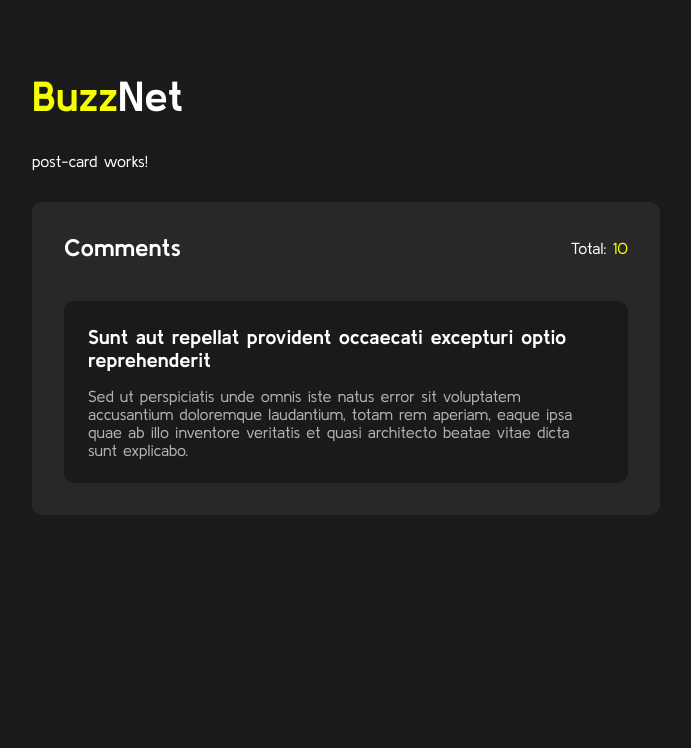
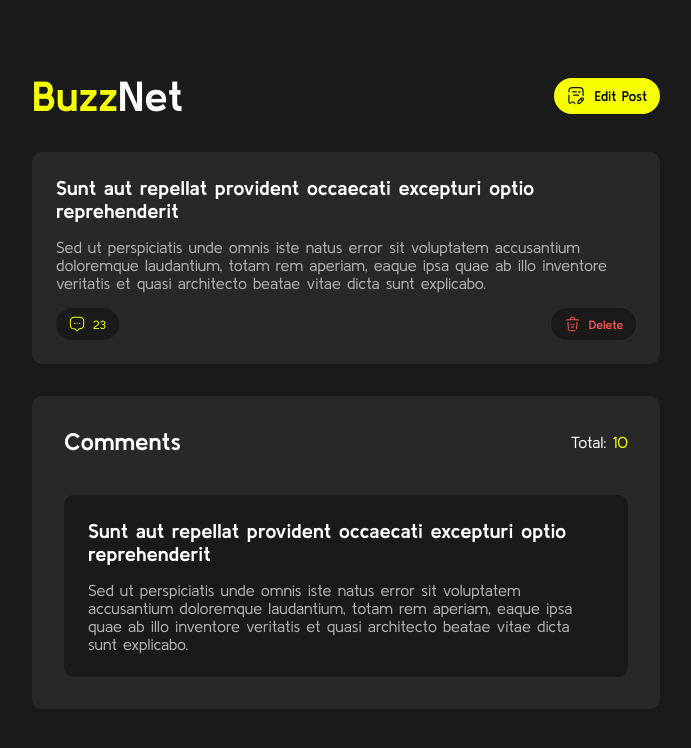
Before and after one commit to kewablay/Buzznet, an Angular app: page /post-detail/1 in a window 1280 px wide. Shown: the top 748 px of the page, without its empty margins (294-985 px from the left). Built offline with nearby package versions, Linux system fonts and the light colour scheme.

Commit message:
added post detail content

```diff
--- a/src/app/pages/post-detail/post-detail.component.html
+++ b/src/app/pages/post-detail/post-detail.component.html
@@ -1,5 +1,177 @@
 <div class="content-wrapper">
-  <app-header />
-  <app-post-card />
+  <!-- header  -->
+  <app-header>
+    <button button class="btn">
+
+        <svg
+          xmlns="http://www.w3.org/2000/svg"
+          width="20"
+          height="20"
+          viewBox="0 0 24 24"
+          fill="none"
+        >
+          <path
+            d="M3.5 11V18.3C3.5 20.96 4.96001 21.59 6.73001 19.69L6.73999 19.68C7.55999 18.81 8.80999 18.88 9.51999 19.83L10.53 21.18"
+            stroke="#171717"
+            stroke-width="1.5"
+            stroke-linecap="round"
+            stroke-linejoin="round"
+          />
+          <path
+            d="M20.5 11.3V7.04001C20.5 3.01001 19.56 2 15.78 2H8.22C4.44 2 3.5 3.01001 3.5 7.04001"
+            stroke="#171717"
+            stroke-width="1.5"
+            stroke-linecap="round"
+            stroke-linejoin="round"
+          />
+          <path
+            d="M8 7H12.5"
+            stroke="#171717"
+            stroke-width="1.5"
+            stroke-linecap="round"
+            stroke-linejoin="round"
+          />
+          <path
+            d="M15 7H17"
+            stroke="#171717"
+            stroke-width="1.5"
+            stroke-linecap="round"
+            stroke-linejoin="round"
+          />
+          <path
+            d="M9 11H15"
+            stroke="#171717"
+            stroke-width="1.5"
+            stroke-linecap="round"
+            stroke-linejoin="round"
+          />
+          <path
+            d="M18.2091 14.77L14.6691 18.31C14.5291 18.45 14.3991 18.71 14.3691 18.9L14.1791 20.25C14.1091 20.74 14.4491 21.08 14.9391 21.01L16.2891 20.82C16.4791 20.79 16.7491 20.66 16.8791 20.52L20.4191 16.98C21.0291 16.37 21.3191 15.66 20.4191 14.76C19.5291 13.87 18.8191 14.16 18.2091 14.77Z"
+            stroke="#171717"
+            stroke-width="1.5"
+            stroke-miterlimit="10"
+            stroke-linecap="round"
+            stroke-linejoin="round"
+          />
+          <path
+            d="M17.6992 15.28C17.9992 16.36 18.8392 17.2 19.9192 17.5"
+            stroke="#171717"
+            stroke-width="1.5"
+            stroke-miterlimit="10"
+            stroke-linecap="round"
+            stroke-linejoin="round"
+          />
+        </svg>
+
+      Edit Post
+    </button>
+  </app-header>
+
+  <!-- post card  -->
+  <app-card [backgroundColor]="'var(--bg-accent)'">
+    <h4 card-title>
+      Sunt aut repellat provident occaecati excepturi optio reprehenderit
+    </h4>
+    <p card-description class="text-secondary">
+      Sed ut perspiciatis unde omnis iste natus error sit voluptatem accusantium
+      doloremque laudantium, totam rem aperiam, eaque ipsa quae ab illo
+      inventore veritatis et quasi architecto beatae vitae dicta sunt explicabo.
+    </p>
+
+    <div card-footer>
+      <div class="flex-row-btween">
+        <div class="btn-ghost">
+          <svg
+            xmlns="http://www.w3.org/2000/svg"
+            width="16"
+            height="16"
+            viewBox="0 0 18 18"
+            fill="none"
+          >
+            <path
+              d="M9 17.1075C8.4825 17.1075 7.995 16.845 7.65 16.3875L6.525 14.8875C6.5025 14.8575 6.4125 14.82 6.375 14.8125H6C2.8725 14.8125 0.9375 13.965 0.9375 9.75V6C0.9375 2.685 2.685 0.9375 6 0.9375H12C15.315 0.9375 17.0625 2.685 17.0625 6V9.75C17.0625 13.065 15.315 14.8125 12 14.8125H11.625C11.565 14.8125 11.5125 14.8425 11.475 14.8875L10.35 16.3875C10.005 16.845 9.5175 17.1075 9 17.1075ZM6 2.0625C3.315 2.0625 2.0625 3.315 2.0625 6V9.75C2.0625 13.14 3.225 13.6875 6 13.6875H6.375C6.7575 13.6875 7.1925 13.905 7.425 14.2125L8.55 15.7125C8.8125 16.0575 9.1875 16.0575 9.45 15.7125L10.575 14.2125C10.8225 13.8825 11.2125 13.6875 11.625 13.6875H12C14.685 13.6875 15.9375 12.435 15.9375 9.75V6C15.9375 3.315 14.685 2.0625 12 2.0625H6Z"
+              fill="#F5FF00"
+            />
+            <path
+              d="M9 9C8.58 9 8.25 8.6625 8.25 8.25C8.25 7.8375 8.5875 7.5 9 7.5C9.4125 7.5 9.75 7.8375 9.75 8.25C9.75 8.6625 9.42 9 9 9Z"
+              fill="#F5FF00"
+            />
+            <path
+              d="M12 9C11.58 9 11.25 8.6625 11.25 8.25C11.25 7.8375 11.5875 7.5 12 7.5C12.4125 7.5 12.75 7.8375 12.75 8.25C12.75 8.6625 12.42 9 12 9Z"
+              fill="#F5FF00"
+            />
+            <path
+              d="M6 9C5.58 9 5.25 8.6625 5.25 8.25C5.25 7.8375 5.5875 7.5 6 7.5C6.4125 7.5 6.75 7.8375 6.75 8.25C6.75 8.6625 6.42 9 6 9Z"
+              fill="#F5FF00"
+            />
+          </svg>
+
+          23
+        </div>
+
+        <button class="btn-warning">
+          <svg
+            xmlns="http://www.w3.org/2000/svg"
+            width="17"
+            height="16"
+            viewBox="0 0 19 18"
+            fill="none"
+          >
+            <path
+              d="M16.25 4.485C13.7525 4.2375 11.24 4.11 8.735 4.11C7.25 4.11 5.765 4.185 4.28 4.335L2.75 4.485"
+              stroke="#FF5A5A"
+              stroke-width="1.125"
+              stroke-linecap="round"
+              stroke-linejoin="round"
+            />
+            <path
+              d="M6.875 3.7275L7.04 2.745C7.16 2.0325 7.25 1.5 8.5175 1.5H10.4825C11.75 1.5 11.8475 2.0625 11.96 2.7525L12.125 3.7275"
+              stroke="#FF5A5A"
+              stroke-width="1.125"
+              stroke-linecap="round"
+              stroke-linejoin="round"
+            />
+            <path
+              d="M11.9083 16.5H7.09328C5.00078 16.5 4.93328 15.585 4.85078 14.4075L4.36328 6.855"
+              stroke="#FF5A5A"
+              stroke-width="1.125"
+              stroke-linecap="round"
+              stroke-linejoin="round"
+            />
+            <path
+              d="M14.6359 6.855L14.1484 14.4075"
+              stroke="#FF5A5A"
+              stroke-width="1.125"
+              stroke-linecap="round"
+              stroke-linejoin="round"
+            />
+            <path
+              d="M8.24805 12.375H10.7455"
+              stroke="#FF5A5A"
+              stroke-width="1.125"
+              stroke-linecap="round"
+              stroke-linejoin="round"
+            />
+            <path
+              d="M10.1152 9.375H11.3752"
+              stroke="#FF5A5A"
+              stroke-width="1.125"
+              stroke-linecap="round"
+              stroke-linejoin="round"
+            />
+            <path
+              d="M7.625 9.375H8.2475"
+              stroke="#FF5A5A"
+              stroke-width="1.125"
+              stroke-linecap="round"
+              stroke-linejoin="round"
+            />
+          </svg>
+
+          Delete
+        </button>
+      </div>
+    </div>
+  </app-card>
   <app-comment-list />
 </div>
--- a/src/app/pages/post-detail/post-detail.component.ts
+++ b/src/app/pages/post-detail/post-detail.component.ts
@@ -2,11 +2,12 @@ import { Component } from '@angular/core';
 import { HeaderComponent } from "../../components/header/header.component";
 import { PostCardComponent } from "../../components/post-card/post-card.component";
 import { CommentListComponent } from "../../components/comment-list/comment-list.component";
+import { CardComponent } from "../../components/card/card.component";
 
 @Component({
   selector: 'app-post-detail',
   standalone: true,
-  imports: [HeaderComponent, PostCardComponent, CommentListComponent],
+  imports: [HeaderComponent, PostCardComponent, CommentListComponent, CardComponent],
   templateUrl: './post-detail.component.html',
   styleUrl: './post-detail.component.sass'
 })
```
